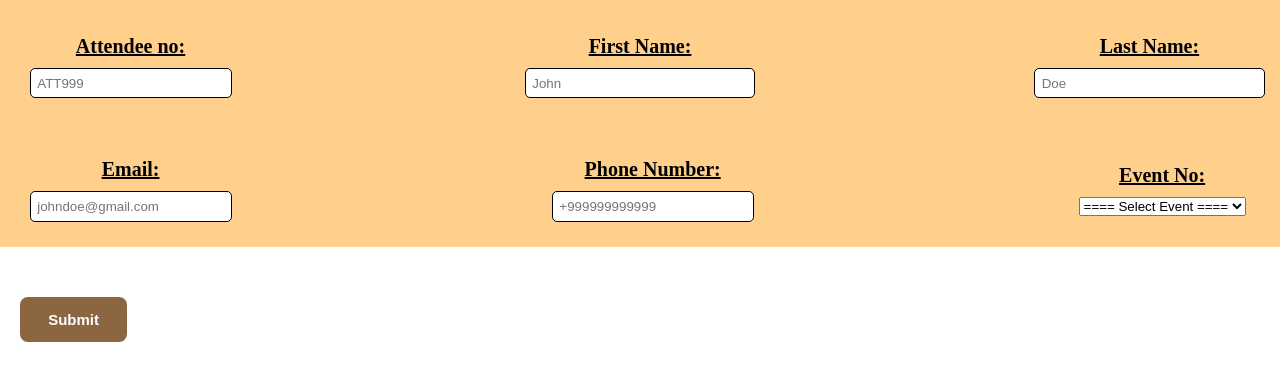
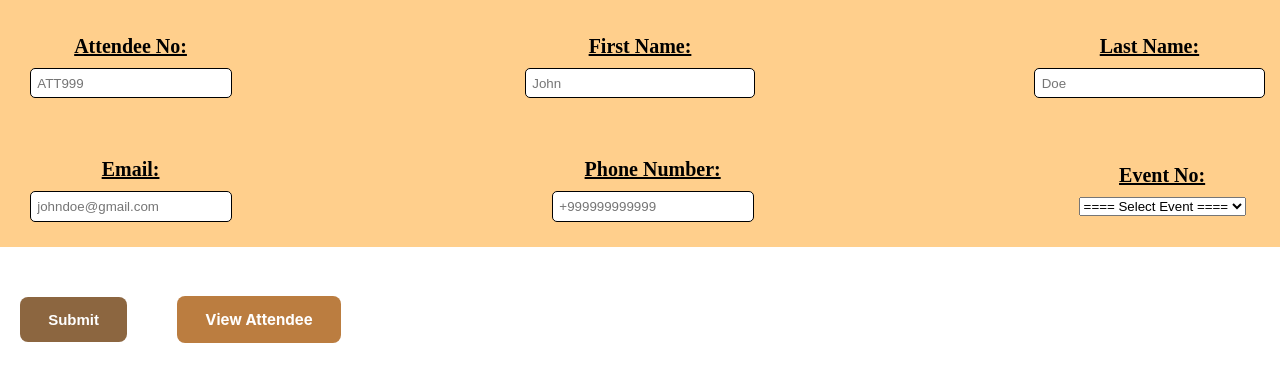
Before and after one commit to ElijahOluwasegun/event_system, a PHP site: page /attendee_interface.php in a window 1280 px wide. Shown: the part 119-510 px from the top of the page. Run offline with PHP 8.4, Linux system fonts and the light colour scheme; data that the repository does not hold is empty.

Commit message:
Update to add view button

```diff
--- a/attendee_interface.php
+++ b/attendee_interface.php
@@ -12,7 +12,7 @@
     <form action="InsertAttendee.php" method="post">
     <div class="outside-input-group">
         <div class="input-group">
-            <label for="">Attendee no:</label>
+            <label for="">Attendee No:</label>
             <input type="text" name="Attno" placeholder="ATT999" required>
         </div>
         <div class="input-group">
@@ -48,9 +48,14 @@
                     </select>
         </div>
     </div>
-    <div class="btn">
-        <button type="submit" name="Save">Submit</button>
-    </div>
+    <div class="outside-buttons">
+                <div class="btn">
+                    <button type="submit" name="Save">Submit</button>
+                </div>
+                <div class="links">
+                    <a href="ViewAttendee.php">View Attendee</a>
+                </div>
+            </div>
     </form>
 </body>
 </html>
```
